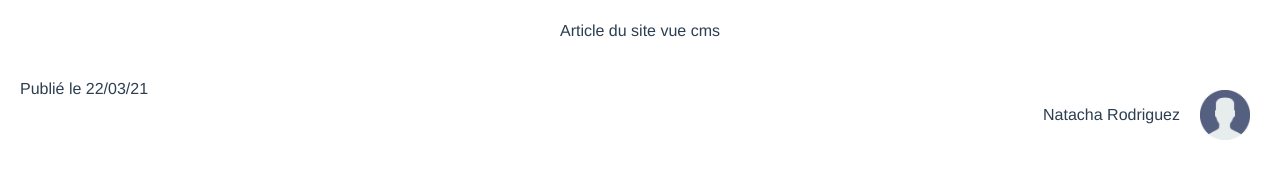
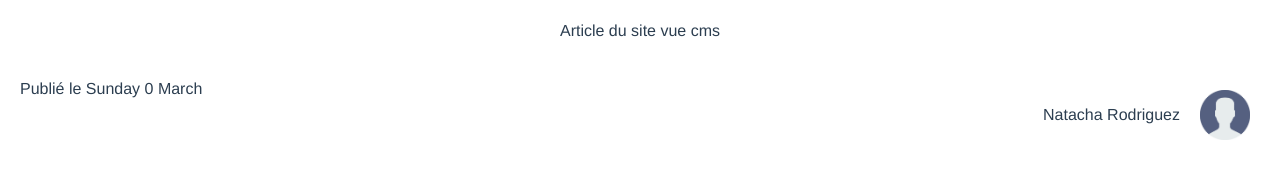
Before and after one commit to IIM-Creative-Technology/vuejs-ayoub9360, a Vue app: page /0 in a window 1280 px wide. Shown: the part 357-536 px from the top of the page. Built offline with nearby package versions, Linux system fonts and the light colour scheme.

Commit message:
ADD Date

```diff
--- a/src/views/Blog/blogItem.vue
+++ b/src/views/Blog/blogItem.vue
@@ -5,7 +5,7 @@
     <p>{{ posts.descArticle }}</p>
   </div>
   <footer>
-    <span>Publié le 22/03/21</span>
+    <span>Publié le {{ getDate }}</span>
     <div>
       <span>Natacha Rodriguez</span>
       <img
@@ -32,6 +32,14 @@ export default {
     //Get data before render of the view
     this.posts = this.$store.state.posts[this.$route.params.id]
   },
+  computed: {
+    getDate() {
+      const now = new Date()
+      const day = now.toLocaleString("default", {weekday: "long"})
+      const month = now.toLocaleString("default", {month: "long"})
+      return `${day} ${now.getDay()} ${month}`
+    },
+  }
 }
 </script>
 
```
